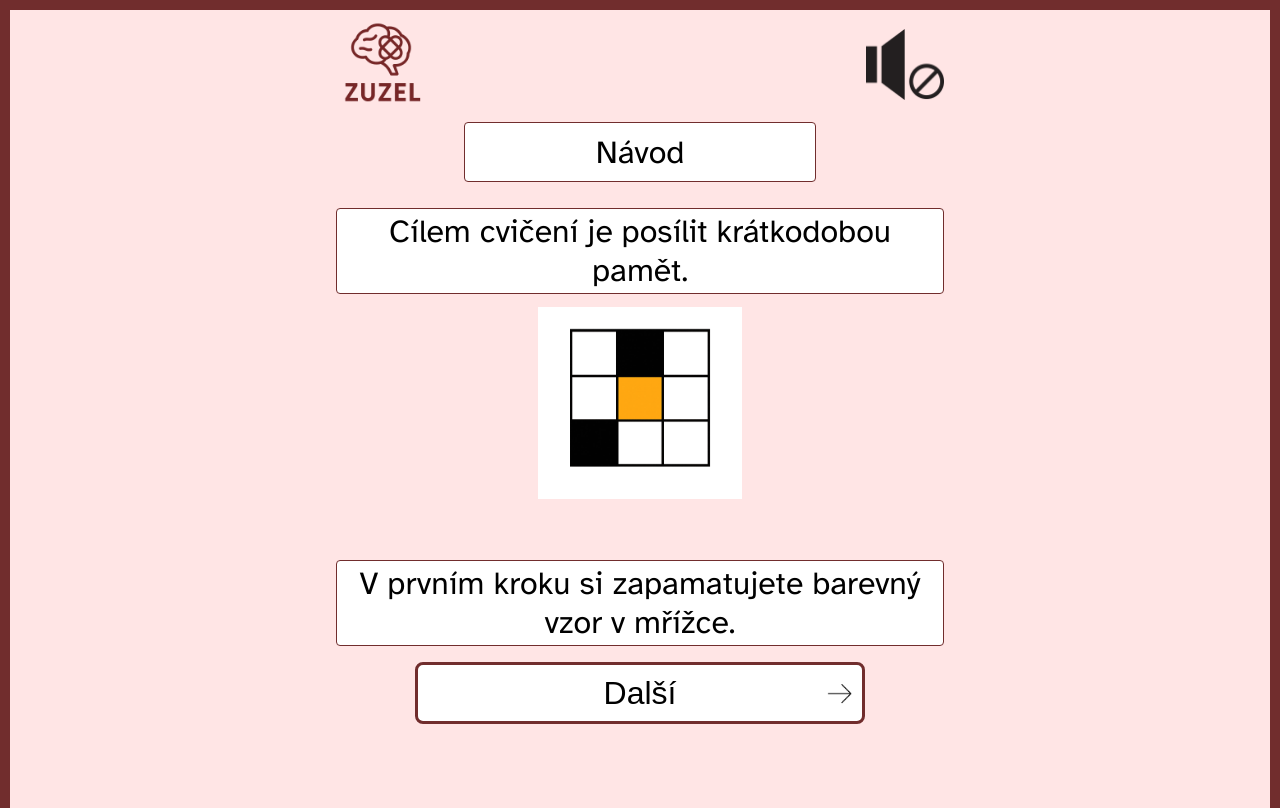
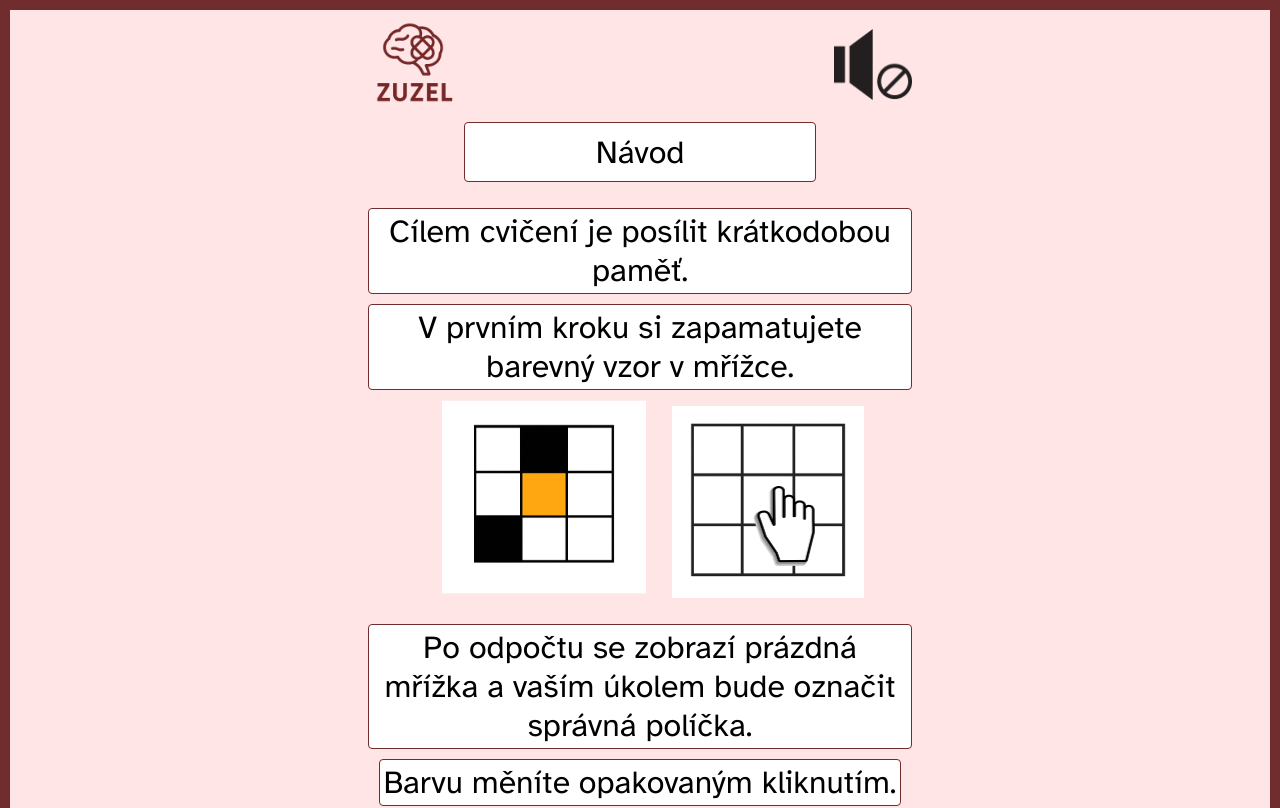
Before and after one commit to ZuskaS/Zuzel, a React (Vite) app: page /instruction in a window 1280 px wide. Shown: the top 808 px of the page. Built offline with nearby package versions, Linux system fonts and the light colour scheme.

Commit message:
Úprava stránky s tipy a návodem, aby se na desktop zobrazovala na jednu stranu

```diff
--- a/src/Components/Grid/Grid.css
+++ b/src/Components/Grid/Grid.css
@@ -13,3 +13,9 @@
 .selected {
     background-color: black;
 }
+
+@media (min-width: 1024px) {
+   .grid {
+     width: 80%;
+   }
+}
--- a/src/pages/InstructionsPage/InstructionsPage.css
+++ b/src/pages/InstructionsPage/InstructionsPage.css
@@ -31,7 +31,6 @@ p {
 .instructionGrid {
   flex-grow: 1;
   width: 8rem;
-  height: 8rem;
   clip-path: inset(5%);
 }
 
@@ -44,8 +43,7 @@ p {
 .instuction__visual--empty {
   position: relative;
   margin-inline: auto;
-  width: 7rem;
-  height: 7.7rem;
+  width: 6rem;
 }
 
 .instruction__grid--empty {
@@ -85,8 +83,7 @@ p {
 
 @media (min-width: 1024px) {
   .instructions_container {
-    max-width: 50vw;
-
+    max-width: 45vw;
   }
 
   .instructions-2,
@@ -102,3 +99,7 @@ p {
     text-align: center;
   }
 }
+
+.instuction__container {
+  display: flex;
+}
--- a/src/pages/InstructionsPage/InstructionsPage.jsx
+++ b/src/pages/InstructionsPage/InstructionsPage.jsx
@@ -5,25 +5,84 @@ import hand from './img/hand.png';
 import instruction__gridEmpty from './img/instruction__gridEmpty.png';
 import { PageTitle } from '../../Components/PageTitle/PageTitle';
 import { Link } from 'react-router-dom';
-import { useState } from 'react';
+import { useEffect, useState } from 'react';
 import { Button } from '../../Components/Button/Button';
 import arrowRight from '../../img/arrow-right.png';
 import arrowLeft from '../../img/arrow-left.png';
 
 export const InstructionsPage = () => {
   const [page, setPage] = useState(true);
+  const [isDesktop, setIsDesktop] = useState(window.innerWidth >= 1024);
+
+  useEffect(() => {
+    const handleResize = () => {
+      setIsDesktop(window.innerWidth >= 1024);
+    };
+
+    window.addEventListener('resize', handleResize);
+    return () => window.removeEventListener('resize', handleResize);
+  }, []);
 
   return (
     <div>
-      {page ? (
-        <>
       <PageTitle>
         <p>Návod</p>
       </PageTitle>
+
+      {isDesktop ? (
+        <div className="instructions-desktop">
+          <div className="instructions_container">
+            <div className="info__text">
+              <p>Cílem cvičení je posílit krátkodobou paměť.</p>
+            </div>
+            <div className="info__text">
+              <p>V prvním kroku si zapamatujete barevný vzor v mřížce.</p>
+            </div>
+            <div className='instuction__container'>
+              <div className="instuction__visual">
+                <div className="instructionGrid">
+                  <img
+                    src={instructionGrid}
+                    alt="obrázek mřížky se 3 vyplněnými poli"
+                  />
+                </div>
+              </div>
+              <div className="instuction__visual--empty">
+                <img
+                  className="instruction__grid--empty"
+                  src={instruction__gridEmpty}
+                  alt="obrázek mřížky se prázdnými poli"
+                />
+                <img
+                  className="hand"
+                  src={hand}
+                  alt="ruka ukazující ukazovákem"
+                />
+              </div>
+            </div>
+            <div className="info__text">
+              <p>
+                Po odpočtu se zobrazí prázdná mřížka a vaším úkolem bude
+                označit správná políčka.
+              </p>
+            </div>
+
+
+
+            <div className="info__text">
+              <p>Barvu měníte opakovaným kliknutím.</p>
+            </div>
+
+            <Link to="/difficulty">
+              <Button text="Začít trénink" image={arrowRight} position="right" />
+            </Link>
+          </div>
+        </div>
+      ) : page ? (
         <div className="instructions-1">
           <div className="instructions_container">
             <div className="info__text">
-                <p> Cílem cvičení je posílit krátkodobou pamět. </p>
+              <p>Cílem cvičení je posílit krátkodobou paměť.</p>
             </div>
 
             <div className="instuction__visual">
@@ -47,17 +106,16 @@ export const InstructionsPage = () => {
             />
           </div>
         </div>
-        </>
       ) : (
         <div className="instructions-2">
           <div className="instructions_container">
             <div className="info__text">
               <p>
-                {' '}
-                Po odpočtu se zobrazí prázdná mřížka a vaším úkolem je označit
-                správná políčka.
+                Po odpočtu se zobrazí prázdná mřížka a vaším úkolem bude
+                označit správná políčka.
               </p>
             </div>
+
             <div className="instuction__visual--empty">
               <img
                 className="instruction__grid--empty"
@@ -72,7 +130,7 @@ export const InstructionsPage = () => {
             </div>
 
             <div className="info__text">
-              <p> Barvu měníte opakovaným kliknutím na čtverec. </p>
+              <p>Barvu měníte opakovaným kliknutím.</p>
             </div>
 
             <Button
@@ -83,11 +141,12 @@ export const InstructionsPage = () => {
             />
 
             <Link to="/difficulty">
-              <Button text="Začít trénink" image={arrowRight} position="right"/>
+              <Button text="Začít trénink" image={arrowRight} position="right" />
             </Link>
           </div>
         </div>
-      )}
-    </div>
+      )
+      }
+    </div >
   );
 };
--- a/src/pages/TipsPage/TipsPage.jsx
+++ b/src/pages/TipsPage/TipsPage.jsx
@@ -6,17 +6,54 @@ import { PageTitle } from '../../Components/PageTitle/PageTitle';
 import { Button } from '../../Components/Button/Button';
 import arrowRight from '../../img/arrow-right.png';
 
-import { useState } from 'react';
+import { useEffect, useState } from 'react';
 import { Link } from 'react-router-dom';
 
 export const TipsPage = () => {
   const [page, setPage] = useState(true);
+  const [isDesktop, setIsDesktop] = useState(window.innerWidth >= 1024);
 
-  return page ? (
-    <>
+  useEffect(() => {
+    const handleResize = () => {
+      setIsDesktop(window.innerWidth >= 1024);
+    };
+    window.addEventListener('resize', handleResize);
+    return () => window.removeEventListener('resize', handleResize);
+  }, []);
+
+  return (
+    <div>
       <PageTitle>
         <p>Tipy k ovládání aplikace</p>
       </PageTitle>
+      {isDesktop ? (
+        <div className="tips-desktop">
+          <div className="tips_container">
+            <div className="info__text">
+              <p>Zvuky aplikace lze zapnout nebo vypnout ikonou v pravém horním rohu.</p>
+              <div className="sound_icons">
+                <img className="icon_sound" src={sound_on} alt="ikona zvuku" />
+                <img className="mute" src={mute} alt="ikona vypnutého zvuku" />
+              </div>
+            </div>
+            <div className="info__text">
+              <p>Ikona loga v levém horním rohu Vás vrátí na úvodní stranu.</p>
+              <img className="img__logo" src={ZUZEL} alt="logo ZUZEL" />
+            </div>
+            <div className="info__text">
+              <p>Pokud aplikace nereaguje, ujistěte se, že se obrazovky nedotýkáte jinými prsty.</p>
+            </div>
+            <div className="info__text">
+              <p>Pro pohodlnější ovládání doporučujeme použít dotykové pero.</p>
+            </div>
+            <div>
+              <Link to="/instruction">
+                <Button text="Další" image={arrowRight} position="right" />
+              </Link>
+            </div>
+          </div>
+        </div>
+      ) : page ? (
         <div className="tips-1">
           <div className="tips_container">
             <div className="info__text">
@@ -44,7 +81,6 @@ export const TipsPage = () => {
             />
           </div>
         </div>
-    </>
       ) : (
         <div className="tips-2">
           <div className="tips_container">
@@ -65,5 +101,7 @@ export const TipsPage = () => {
             </div>
           </div>
         </div>
+      )}
+    </div>
   );
 };
```
Lines whose indentation alone changed are shown as unchanged.
